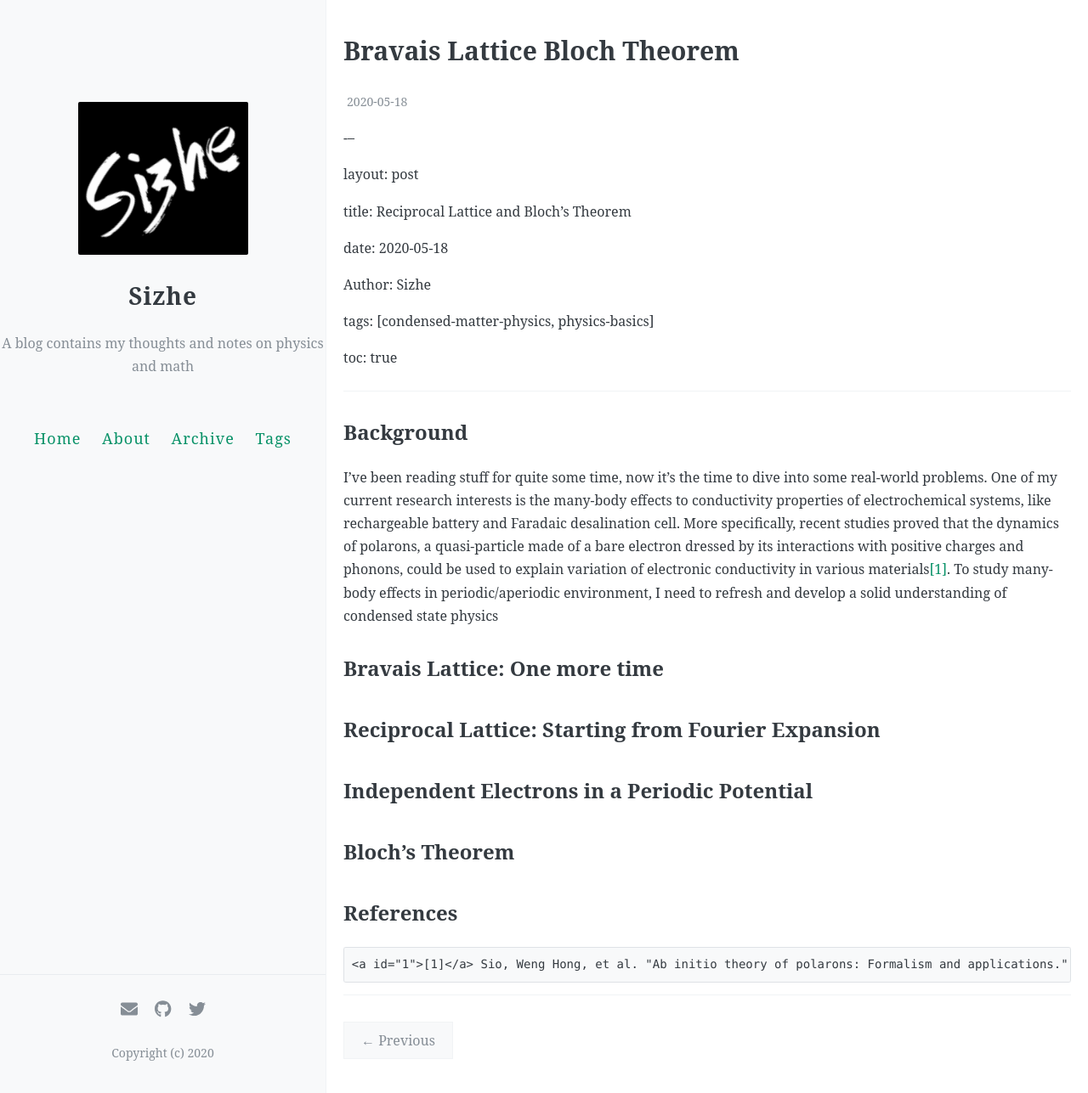
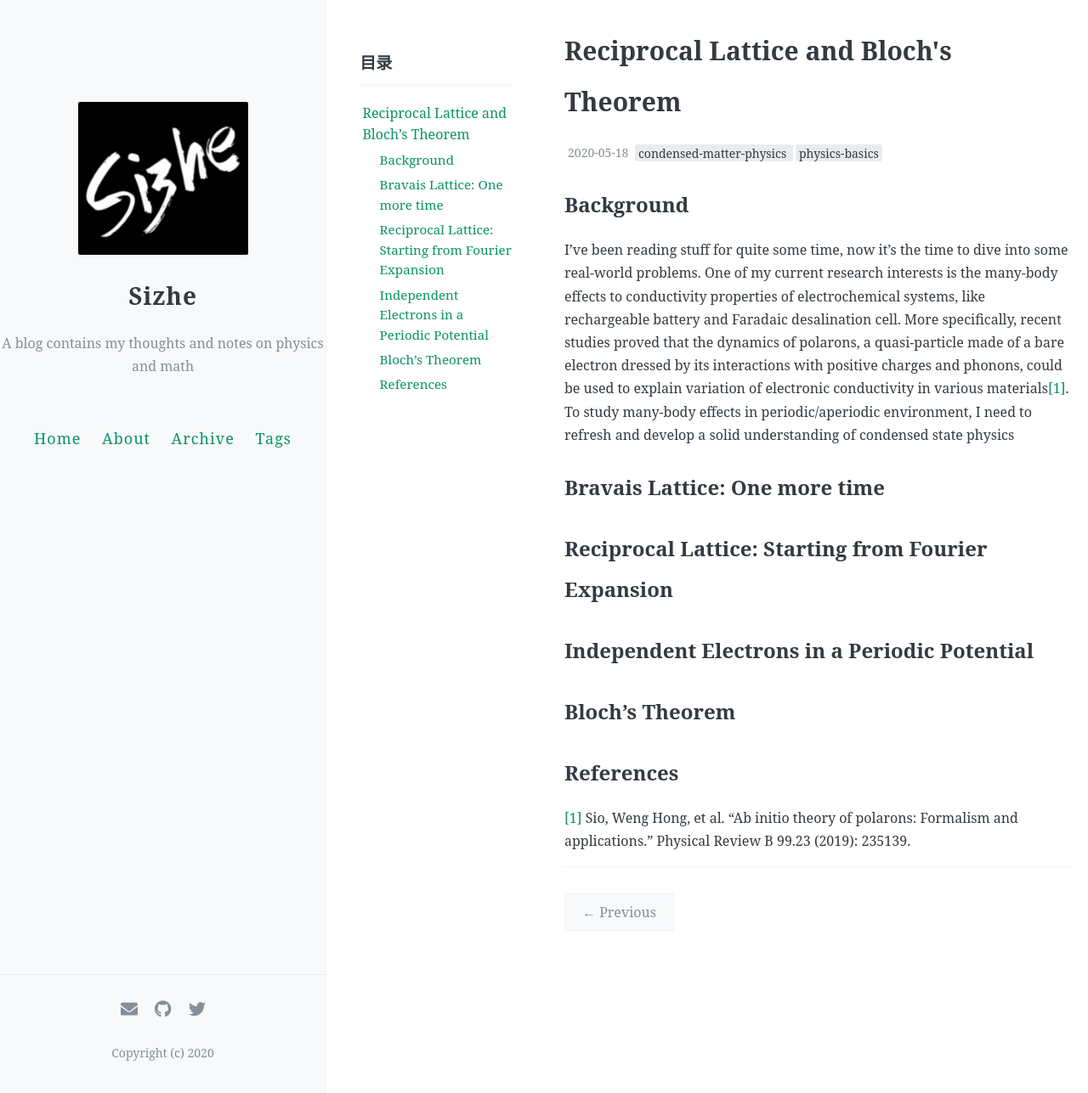
Before and after one commit to Lonitch/Lonitch.github.io, a Jekyll site: the page built from _posts/2020-05-18-Bravais-lattice-Bloch-theorem.md, in a window 1280 px wide and 1287 px high. Shown: the whole window at 85% size. Built offline with Jekyll 4.4.1, drawn with Linux system fonts in a browser that asks for light colours; our own code applies the rules of GitHub Pages for plain Markdown files; comment, search, counter and statistics services are not loaded.

Commit message:
Update 2020-05-18-Bravais-lattice-Bloch-theorem.md

````diff
--- a/_posts/2020-05-18-Bravais-lattice-Bloch-theorem.md
+++ b/_posts/2020-05-18-Bravais-lattice-Bloch-theorem.md
@@ -1,4 +1,4 @@
-\---
+---
 
 layout: post
 
@@ -28,6 +28,5 @@ I've been reading stuff for quite some time, now it's the time to dive into some
 
 ## References
 
-```latex
+
 <a id="1">[1]</a> Sio, Weng Hong, et al. "Ab initio theory of polarons: Formalism and applications." Physical Review B 99.23 (2019): 235139.
-```
````
